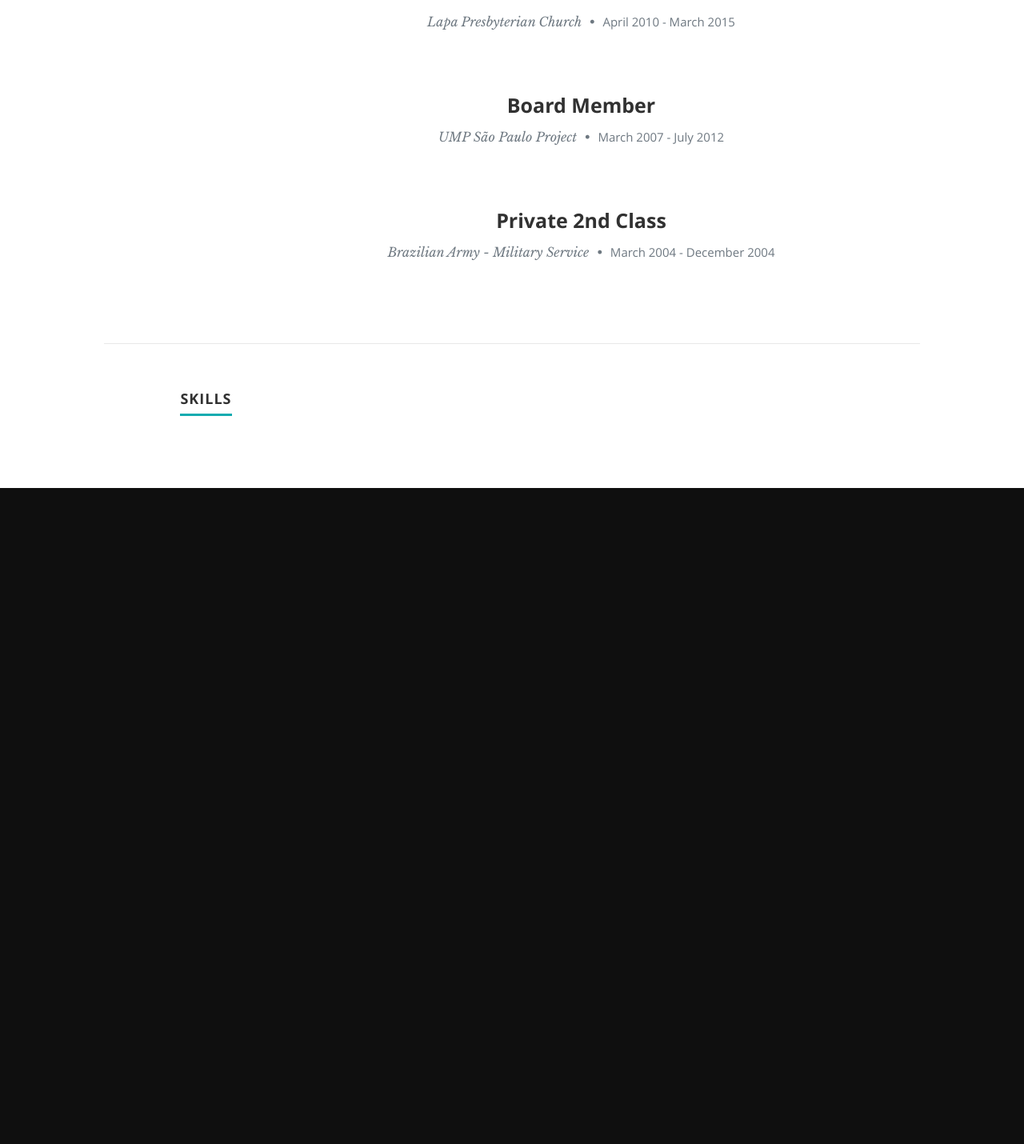
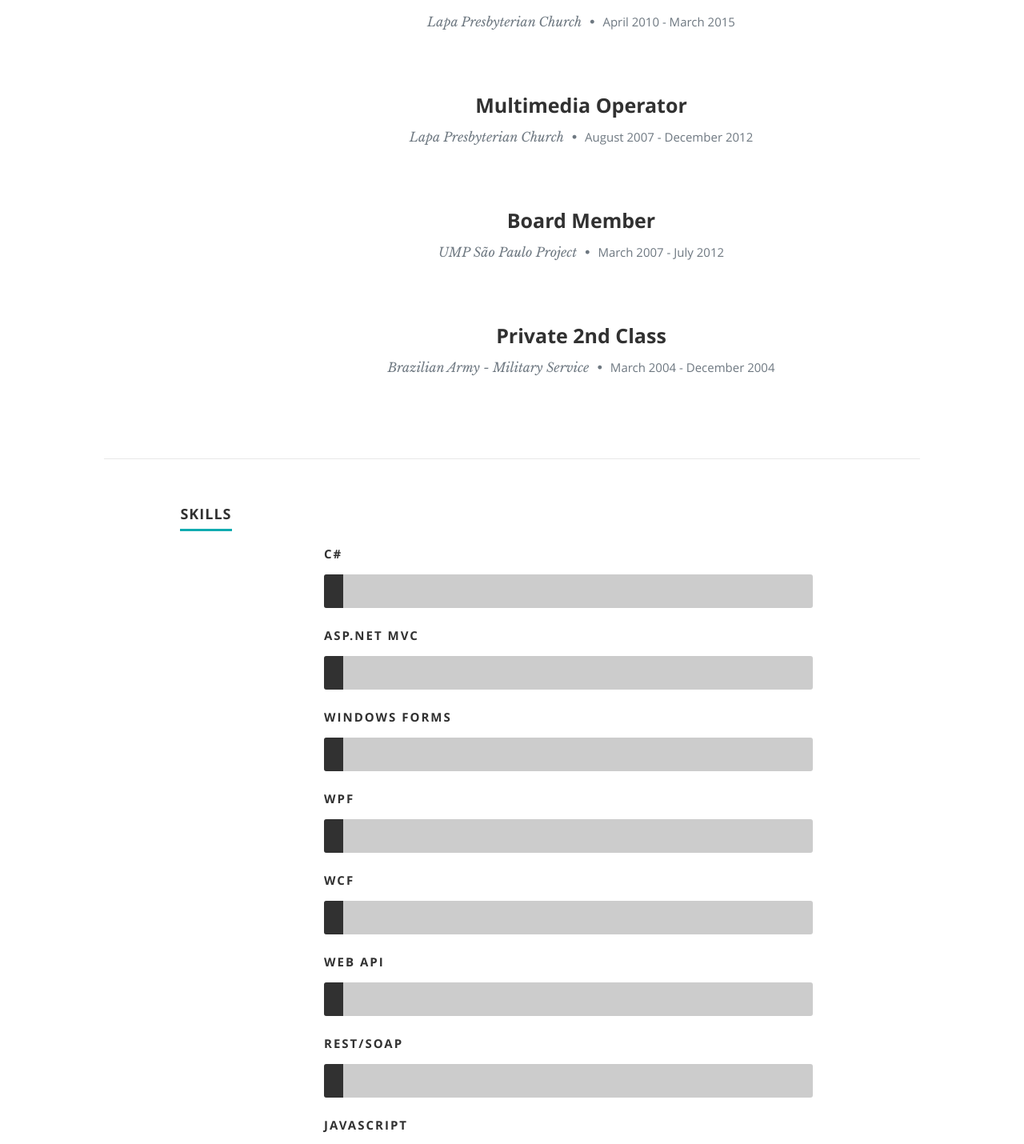
Before and after one commit to LucasRosinelli/resume, a React (Create React App) app: page / in a window 1280 px wide. Shown: the part 4329-5759 px from the top of the page at 80% size. Before the commit the page ends 4939 px from the top, so only its background shows below. Built offline with nearby package versions, Linux system fonts and the light colour scheme.

Commit message:
Resume updated

```diff
--- a/src/components/resume/resume.js
+++ b/src/components/resume/resume.js
@@ -185,6 +185,15 @@ export default class Resume extends Component {
                         </div>
                         <div className="row item">
                             <div className="twelve columns">
+                                <h3>Multimedia Operator</h3>
+                                <p className="info">Lapa Presbyterian Church <span>•</span> <em className="date">August 2007 - December 2012</em></p>
+                                <p>
+                                    &nbsp;
+                                </p>
+                            </div>
+                        </div>
+                        <div className="row item">
+                            <div className="twelve columns">
                                 <h3>Board Member</h3>
                                 <p className="info">UMP São Paulo Project <span>•</span> <em className="date">March 2007 - July 2012</em></p>
                                 <p>
@@ -203,6 +212,8 @@ export default class Resume extends Component {
                         </div>
                     </div>
                 </div>
+                {/*
+                */}
                 <div className="row skill">
                     <div className="three columns header-col">
                         <h1><span>Skills</span></h1>
@@ -211,34 +222,51 @@ export default class Resume extends Component {
                         <p>
                             &nbsp;
                         </p>
-                        {/*
-                        <h3>Majors</h3>
                         <div className="bars">
                             <ul className="skills">
                                 <li><span className="bar-expand csharp" /><em>C#</em></li>
-                                <li><span className="bar-expand netfw" /><em>.NET Framework</em></li>
-                                <li><span className="bar-expand photoshop" /><em>Photoshop</em></li>
-                                <li><span className="bar-expand illustrator" /><em>Illustrator</em></li>
-                                <li><span className="bar-expand wordpress" /><em>Wordpress</em></li>
-                                <li><span className="bar-expand css" /><em>CSS</em></li>
-                                <li><span className="bar-expand html5" /><em>HTML5</em></li>
-                                <li><span className="bar-expand jquery" /><em>jQuery</em></li>
+                                <li><span className="bar-expand aspnet" /><em>ASP.NET MVC</em></li>
+                                <li><span className="bar-expand aspnet" /><em>Windows Forms</em></li>
+                                <li><span className="bar-expand aspnet" /><em>WPF</em></li>
+                                <li><span className="bar-expand aspnet" /><em>WCF</em></li>
+                                <li><span className="bar-expand aspnet" /><em>Web API</em></li>
+                                <li><span className="bar-expand aspnet" /><em>REST/SOAP</em></li>
+                                <li><span className="bar-expand javascript" /><em>JavaScript</em></li>
+                                {/*
+                                See 7 endorsements for C#7
+SQL
+MySQL
+Oracle
+MongoDB
+.NET
+Visual Studio
+Microsoft Certified Professional
+ASP.NET MVC
+ASP.NET AJAX
+AJAX
+HTML5
+CSS
+JavaScript
+JQuery
+Bootstrap
+AngularJS
+WPF
+WCF
+Entity Framework
+Visual Basic
+Windows Server
+Ionic Framework
+Sistemas operacionais
+Microsoft .NET
+REST
+SOAP
+Node.js
+TFS
+GitHub
+Git
+                                */}
                             </ul>
                         </div>
-                        <h3>Minors</h3>
-                        <div className="bars">
-                            <ul className="skills">
-                                <li><span className="bar-expand vbnet" /><em>VB.NET</em></li>
-                                <li><span className="bar-expand netfw" /><em>.NET Framework</em></li>
-                                <li><span className="bar-expand photoshop" /><em>Photoshop</em></li>
-                                <li><span className="bar-expand illustrator" /><em>Illustrator</em></li>
-                                <li><span className="bar-expand wordpress" /><em>Wordpress</em></li>
-                                <li><span className="bar-expand css" /><em>CSS</em></li>
-                                <li><span className="bar-expand html5" /><em>HTML5</em></li>
-                                <li><span className="bar-expand jquery" /><em>jQuery</em></li>
-                            </ul>
-                        </div>
-                        */}
                     </div>
                 </div>
             </section>
```
